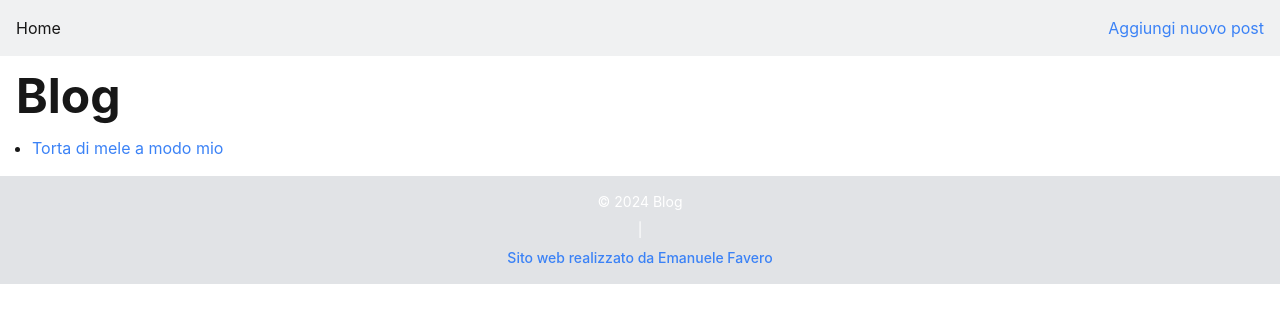
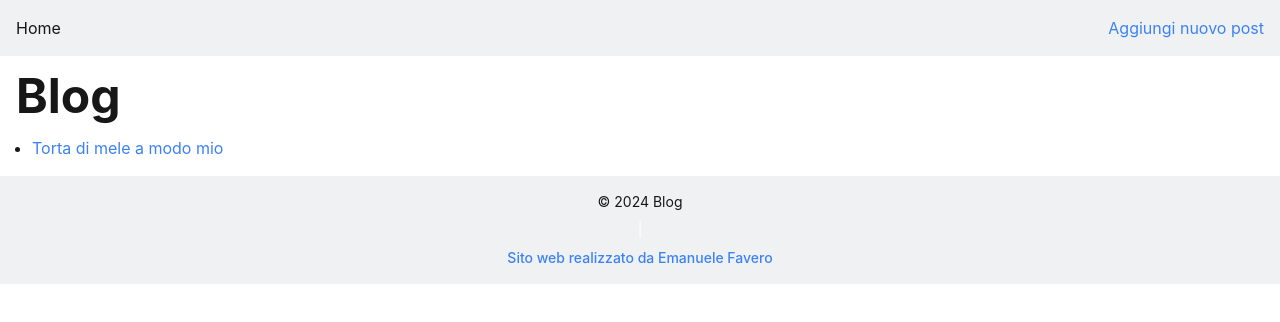
Before and after one commit to emanuelefavero/non-solo-poesia, a Next.js app: page / in a window 1280 px wide. Shown: the top 322 px of the page. Built offline with nearby package versions, Linux system fonts and the light colour scheme.

Commit message:
adjust footer colors

```diff
--- a/src/app/layout.tsx
+++ b/src/app/layout.tsx
@@ -36,7 +36,7 @@ export default function RootLayout({
 
         <main className='flex flex-col gap-4 p-4'>{children}</main>
 
-        <footer className='flex w-full flex-col flex-wrap items-center justify-center gap-2 bg-gray-500/20 p-4 text-sm text-white'>
+        <footer className='flex w-full flex-col flex-wrap items-center justify-center gap-2 bg-gray-500/10 p-4 text-sm'>
           <Footer />
         </footer>
       </body>
```
